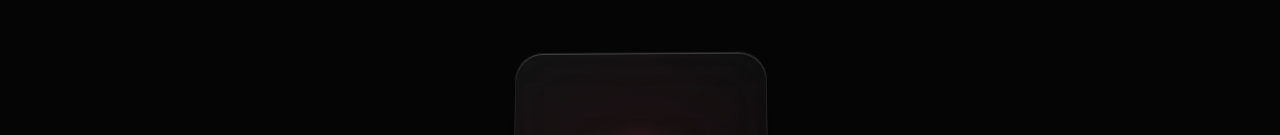
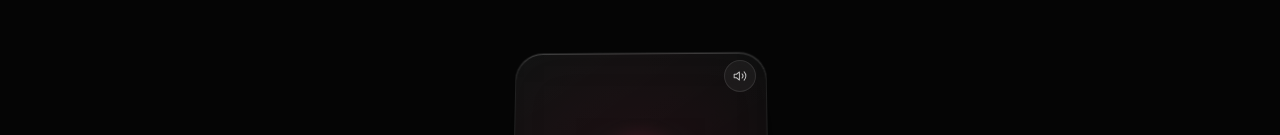
Before and after one commit to alenarejmond-hash/appseapro-agency, a Next.js app: page / in a window 1280 px wide. Shown: the part 344-479 px from the top of the page. Built offline with nearby package versions, Linux system fonts and the light colour scheme.

Commit message:
проверку в функции playCardFlipSound и полупрозрачную кнопку-переключатель звука в правом верхнем углу 3D-визитки в Hero-секции.

```diff
--- a/src/app/page.jsx
+++ b/src/app/page.jsx
@@ -456,6 +456,7 @@
   const [isMobileMenuOpen, setIsMobileMenuOpen] = useState(false);
   const [isHeroInteracting, setIsHeroInteracting] = useState(false);
   const [isCardFlipped, setIsCardFlipped] = useState(false);
+  const [isSoundEnabled, setIsSoundEnabled] = useState(true);
   const [contactValue, setContactValue] = useState('');
   const [isContactSent, setIsContactSent] = useState(false);
 
@@ -477,6 +478,7 @@
 
   // Реалистичный звук переворота 3D-визитки (Web Audio API)
   const playCardFlipSound = () => {
+    if (!isSoundEnabled) return;
     try {
       const AudioCtx = window.AudioContext || window.webkitAudioContext;
       if (!AudioCtx) return;
@@ -983,6 +985,29 @@
               onTouchEnd={handleHeroLeave}
               onTouchCancel={handleHeroLeave}
             >
+              <button
+                type="button"
+                aria-label={isSoundEnabled ? 'Выключить звук переворота' : 'Включить звук переворота'}
+                onClick={(e) => {
+                  e.stopPropagation();
+                  setIsSoundEnabled(!isSoundEnabled);
+                }}
+                onTouchStart={(e) => e.stopPropagation()}
+                className="absolute top-3 right-3 z-30 w-8 h-8 rounded-full bg-white/5 border border-white/10 hover:border-white/20 backdrop-blur-md flex items-center justify-center text-xs text-white/70 hover:text-white transition-all interactive-elem cursor-pointer"
+              >
+                {isSoundEnabled ? (
+                  <svg className="w-3.5 h-3.5" fill="none" stroke="currentColor" viewBox="0 0 24 24">
+                    <path strokeLinecap="round" strokeLinejoin="round" strokeWidth="1.75" d="M11 5L6 9H2v6h4l5 4V5z" />
+                    <path strokeLinecap="round" strokeLinejoin="round" strokeWidth="1.75" d="M15.54 8.46a5 5 0 010 7.07M19.07 4.93a10 10 0 010 14.14" />
+                  </svg>
+                ) : (
+                  <svg className="w-3.5 h-3.5" fill="none" stroke="currentColor" viewBox="0 0 24 24">
+                    <path strokeLinecap="round" strokeLinejoin="round" strokeWidth="1.75" d="M11 5L6 9H2v6h4l5 4V5z" />
+                    <path strokeLinecap="round" strokeLinejoin="round" strokeWidth="1.75" d="M22 9l-6 6M16 9l6 6" />
+                  </svg>
+                )}
+              </button>
+
               <div className={`hero-3d-element ${!isHeroInteracting ? 'is-idle' : ''} w-full h-full relative interactive-elem`}>
                 <div
                   className="hero-flip-inner w-full h-full relative"
```
